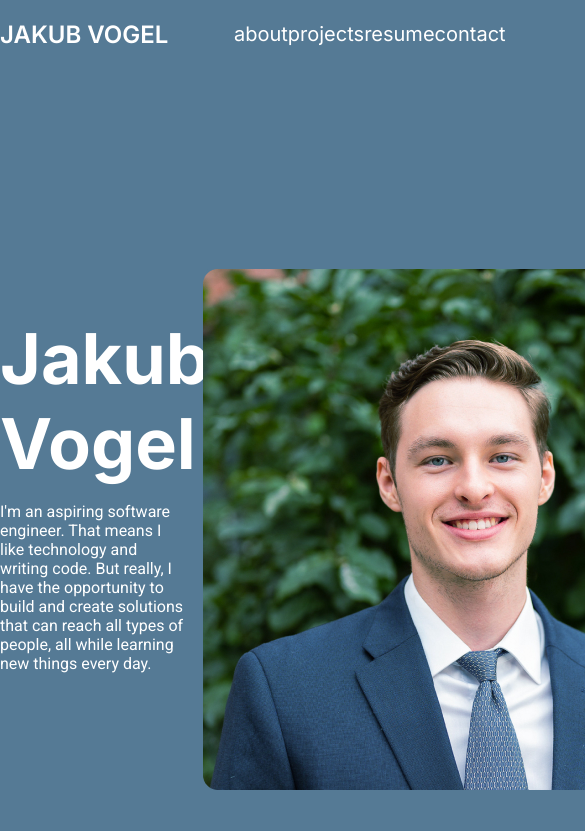
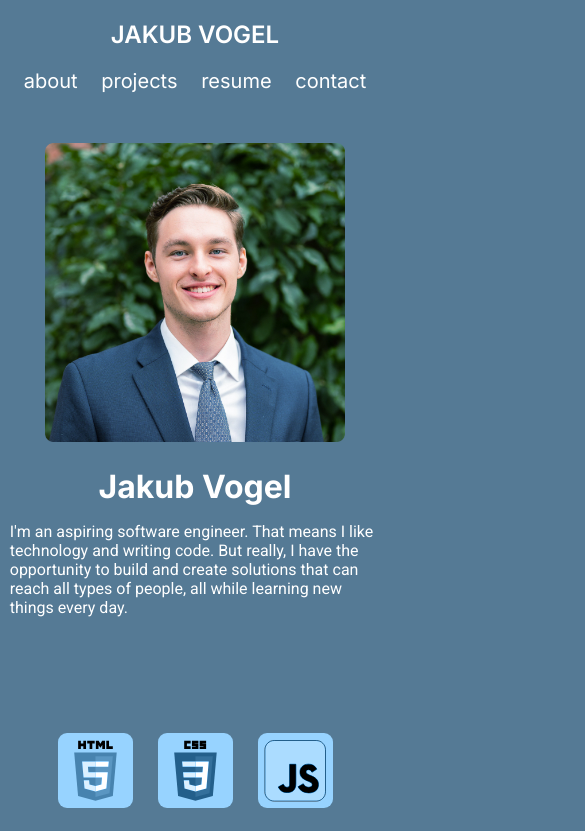
Before and after one commit to JakubGV/JakubGV.github.io, a React (Create React App) app: page / in a window 390 px wide. Shown: the top 831 px of the page, 585 px wide, since content can reach past the window. Built offline with nearby package versions, Linux system fonts and the light colour scheme.

Commit message:
Add responsive design for smaller screens

```diff
--- a/src/PersonalWebsite.css
+++ b/src/PersonalWebsite.css
@@ -38,19 +38,20 @@ a {
 .grid-container {
   display: grid;
   grid-template-rows: auto;
-  grid-template-columns: repeat(12, 1fr);
-  grid-column-gap: 15px;
-  width: 100%;
+  grid-template-columns: repeat(2, 1fr);
+  column-gap: 15px;
+  width: 95vw;
   max-width: 1065px;
-  margin: auto;
+  margin-left: auto;
+  margin-right: auto;
   grid-template-areas:
-    "navbar navbar navbar navbar navbar navbar navbar navbar navbar navbar navbar navbar"
-    "hero-text hero-text hero-text hero-text hero-text hero-text hero-image hero-image hero-image hero-image hero-image hero-image"
-    "about-icons about-icons about-icons about-icons about-icons about-icons about-text about-text about-text about-text about-text about-text"
-    "projects projects projects projects projects projects projects projects projects projects projects projects"
-    "resume resume resume resume resume resume resume resume resume resume resume resume"
-    "contact contact contact contact contact contact contact contact contact contact contact contact"
-    "footer footer footer footer footer footer footer footer footer footer footer footer";
+    "navbar navbar"
+    "hero-text hero-image"
+    "about-icons about-text"
+    "projects projects"
+    "resume resume "
+    "contact contact"
+    "footer footer";
 }
 
 .grid-item-navbar {
@@ -75,6 +76,10 @@ a {
   grid-template-columns: repeat(3, 1fr);
   grid-column-gap: 50px;
   align-items: center;
+}
+
+.skill-icon {
+  width: 100px;
 }
 
 .about-text {
@@ -139,3 +144,83 @@ a {
   width: 100%;
   height: 15px;
 }
+
+@media screen and (max-width: 1024px) {
+  .headshot {
+    width: 375px;
+  }
+
+  h1 {
+    font-size: 3.75em;
+  }
+}
+
+@media screen and (max-width: 850px) {
+  .headshot {
+    width: 300px;
+  }
+
+  h1 {
+    font-size: 3.5em;
+  }
+}
+
+@media screen and (max-width: 750px) {
+  .grid-container {
+    grid-template-areas:
+      "navbar navbar"
+      "hero-image hero-image"
+      "hero-text hero-text"
+      "about-icons about-icons"
+      "about-text about-text"
+      "projects projects"
+      "resume resume"
+      "contact contact"
+      "footer footer";
+    column-gap: 0px;
+    justify-items: center;
+  }
+
+  .about-icons, .projects, .resume, .contact {
+    margin-top: 100px;
+  }
+
+  .hero-text, .about-text {
+    margin-top: 0px;
+  }
+
+  .hero-text {
+    display: flex;
+    flex-direction: column;
+    align-items: center;
+    width: 100%;
+  }
+
+  .hero-image {
+    margin-top: 50px;
+  }
+
+  h1 {
+    font-size: 2em;
+  }
+
+  .skill-icon {
+    width: 75px;
+  }
+
+  .about-icons {
+    display: grid;
+    grid-template-columns: repeat(3, 1fr);
+    grid-gap: 25px;
+    justify-items: center;
+    align-items: center;
+  }
+
+  .subheader {
+    text-align: center;
+  }
+
+  .contact {
+    width: 100%;
+  }
+}
--- a/src/PersonalWebsite.tsx
+++ b/src/PersonalWebsite.tsx
@@ -30,7 +30,7 @@ function PersonalWebsite() {
 
   const projects = [{
       icon: bee,
-      name: 'NYT Spelling Bee Solver',
+      name: 'Spelling Bee Solver',
       link: 'https://jakubgvogel.com/solve-spelling-bee/',
       description: 'A solver for the NYT spelling bee. I built a React frontend for my existing Python + Flask logic solving backend hosted on Google Cloud Run. Input the letters for the spelling bee and find that missing word!'
     }, {
@@ -70,16 +70,16 @@ function PersonalWebsite() {
           <p>{heroText}</p>
         </div>
         <div className="hero-image">
-          <img src={headshot} alt="Head shot of Jakub Vogel"/>
+          <img className="headshot" src={headshot} alt="Head shot of Jakub Vogel"/>
         </div>
 
         <div className="about-icons">
-          <img src={htmlIcon} width="100" alt="HTML icon"/>
-          <img src={cssIcon} width="100" alt="CSS icon"/>
-          <img src={jsIcon} width="100" alt="JavaScript icon"/>
-          <img src={reactIcon} width="100" alt="React icon"/>
-          <img src={pythonIcon} width="100" alt="Python icon"/>
-          <img src={sqlIcon} width="100" alt="SQL icon"/>
+          <img className="skill-icon" src={htmlIcon} alt="HTML icon"/>
+          <img className="skill-icon" src={cssIcon} alt="CSS icon"/>
+          <img className="skill-icon" src={jsIcon} alt="JavaScript icon"/>
+          <img className="skill-icon" src={reactIcon} alt="React icon"/>
+          <img className="skill-icon" src={pythonIcon} alt="Python icon"/>
+          <img className="skill-icon" src={sqlIcon} alt="SQL icon"/>
         </div>
         <div className="about-text about">
           <h1>About Me</h1>
--- a/src/components/ContactForm.css
+++ b/src/components/ContactForm.css
@@ -1,5 +1,5 @@
 .contact-form {
-  width: 50%;
+  width: 100%;
   display: flex;
   flex-direction: column;
   align-items: center;
@@ -23,7 +23,7 @@ input::placeholder, textarea::placeholder {
 .text-input, .box-input {
   font-family: inherit;
   font-size: inherit;
-  width: 75%;
+  width: 100%;
   box-sizing: border-box;
   padding: .25em;
   margin-bottom: 1em;
@@ -79,3 +79,11 @@ textarea {
   color: red;
   margin-bottom: 0.5em;
 }
+
+@media screen and (max-width: 750px) {
+  .contact-form {
+    padding-left: 25px;
+    padding-right: 25px;
+    box-sizing: border-box;
+  }
+}
--- a/src/components/Navbar.css
+++ b/src/components/Navbar.css
@@ -11,7 +11,7 @@ header {
 nav {
   display: flex;
   justify-content: space-evenly;
-  width: 40%;
+  width: 50%;
 }
 
 .navlink {
@@ -24,3 +24,18 @@ nav {
 .navlink:hover {
   cursor: pointer;
 }
+
+@media screen and (max-width: 750px) {
+  .navbar {
+    flex-direction: column;
+    width: 100vw;
+  }
+
+  header {
+    margin-right: 0px;
+  }
+
+  nav {
+    width: 100vw;
+  }
+}
--- a/src/components/ProjectCards.css
+++ b/src/components/ProjectCards.css
@@ -12,7 +12,9 @@
   display: flex;
   flex-direction: column;
   align-items: center;
-  width: 345px;
+  width: 75vw;
+  min-width: 250px;
+  max-width: 345px;
   background-color: #7395AE;
   border-radius: 15px;
   justify-content: flex-start;
--- a/src/components/ResumeCards.css
+++ b/src/components/ResumeCards.css
@@ -12,7 +12,9 @@
   display: flex;
   flex-direction: column;
   align-items: center;
-  width: 525px;
+  min-width: 325px;
+  max-width: 525px;
+  width: 75vw;
   background-color: #7395AE;
   border-radius: 15px;
   justify-content: flex-start;
```
